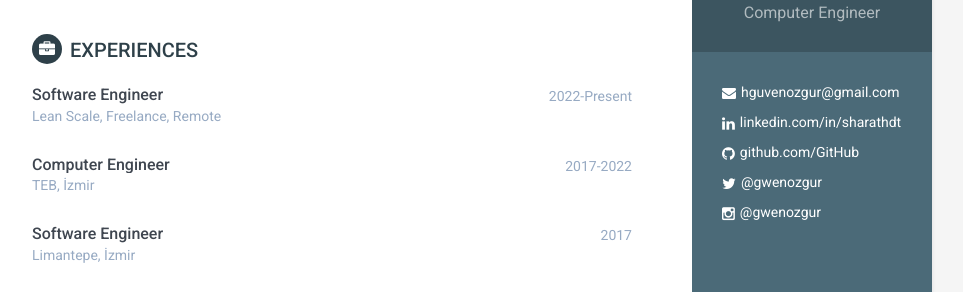
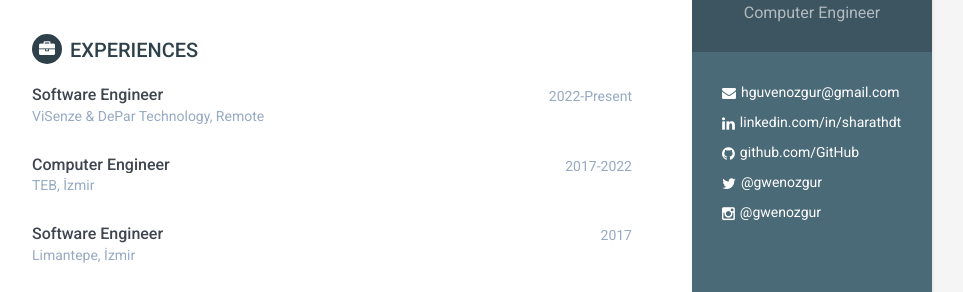
Before and after one commit to guvenozgur/guvenozgur.github.io, a Jekyll site: the page built from index.html, in a window 1280 px wide. Shown: the part 185-477 px from the top of the page, without its empty margins (188-1151 px from the left). Built offline with Jekyll 4.4.1, drawn with Linux system fonts in a browser that asks for light colours.

Commit message:
experience update

```diff
--- a/_includes/experience.html
+++ b/_includes/experience.html
@@ -7,7 +7,7 @@
                             <h3 class="job-title">Software Engineer</h3>
                             <div class="time">2022-Present</div>
                         </div><!--//upper-row-->
-                        <div class="company">Lean Scale, Freelance, Remote</div>
+                        <div class="company">ViSenze & DePar Technology, Remote</div>
                     </div><!--//meta-->
                     <div class="details">
                         <p> </p>
```
